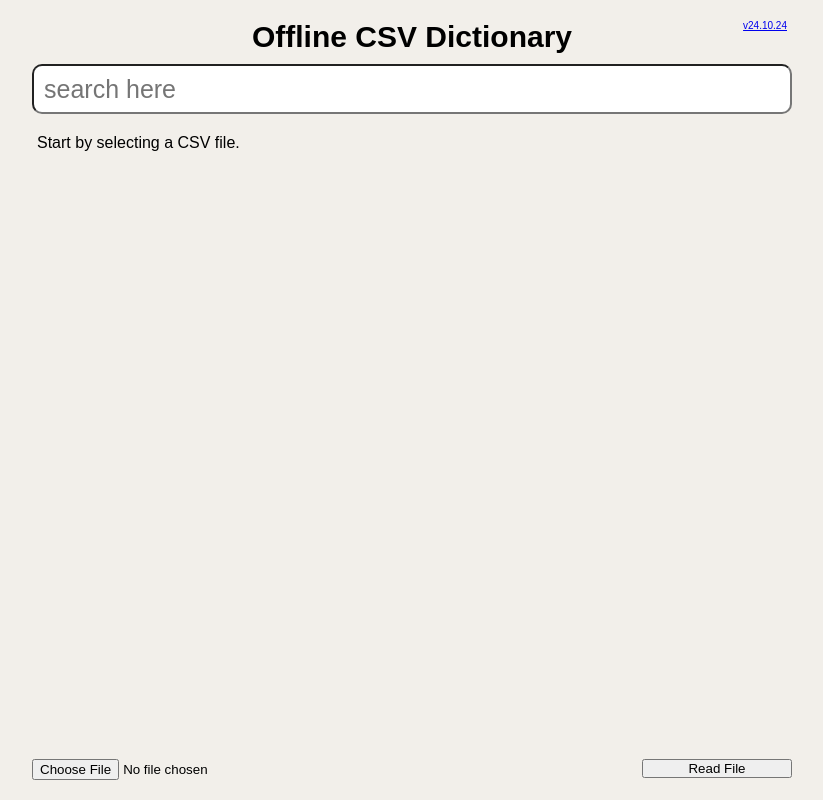
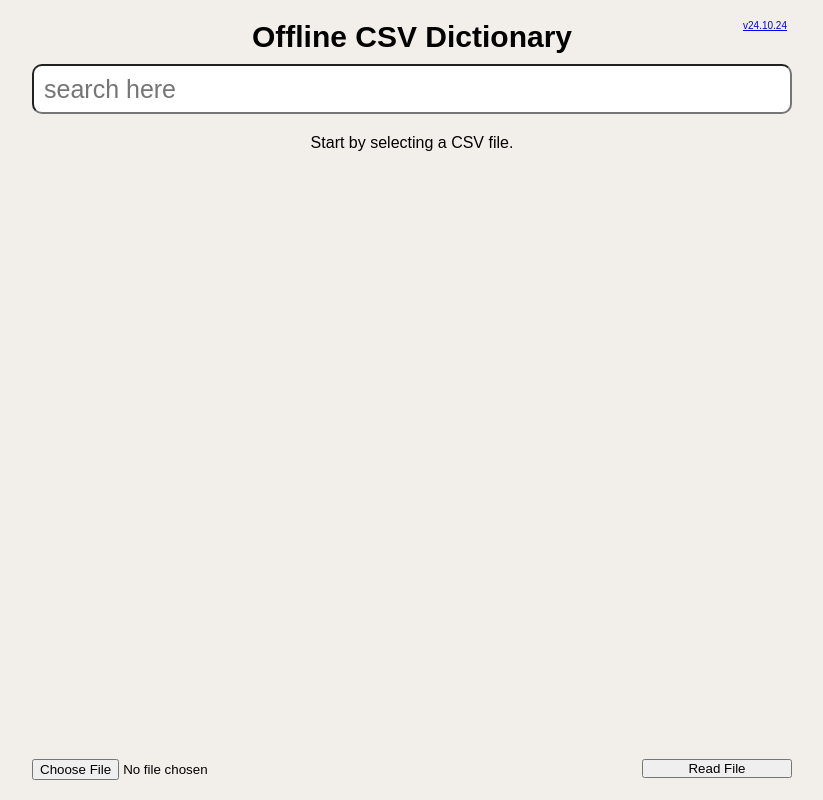
Before and after one commit to lipstick-turtleback/ocd, a SvelteKit app: page / in a window 1280 px wide. Shown: the whole page, without its empty margins (228-1051 px from the left). Built offline with nearby package versions, Linux system fonts and the light colour scheme.

Commit message:
better code

```diff
--- a/src/app.css
+++ b/src/app.css
@@ -106,7 +106,8 @@ input {
 }
 
 .message-text {
-	padding: 10px 5px;
+	padding: 10px;
+	justify-content: center;
 }
 
 .search-result {
--- a/src/helpers.js
+++ b/src/helpers.js
@@ -36,7 +36,7 @@ const parseCSVContent = (data = '') => {
 // Handle errors
 const handleError = (message, error) => {
 	console.error(message, error);
-	// alert(message);
+	alert(message);
 };
 
 // Utility function to escape HTML special characters
--- a/src/routes/+page.svelte
+++ b/src/routes/+page.svelte
@@ -74,7 +74,7 @@
 
 	// Handle file selection and reading
 	const onReadCsvFileClick = () => {
-		const fileInputEl = browser && window.document.getElementById('csvFileInput');
+		const fileInputEl = window.document.getElementById('csvFileInput');
 		const selectedFile = fileInputEl?.files?.[0];
 		if (!selectedFile) {
 			alert('Please select a CSV file first.');
```
